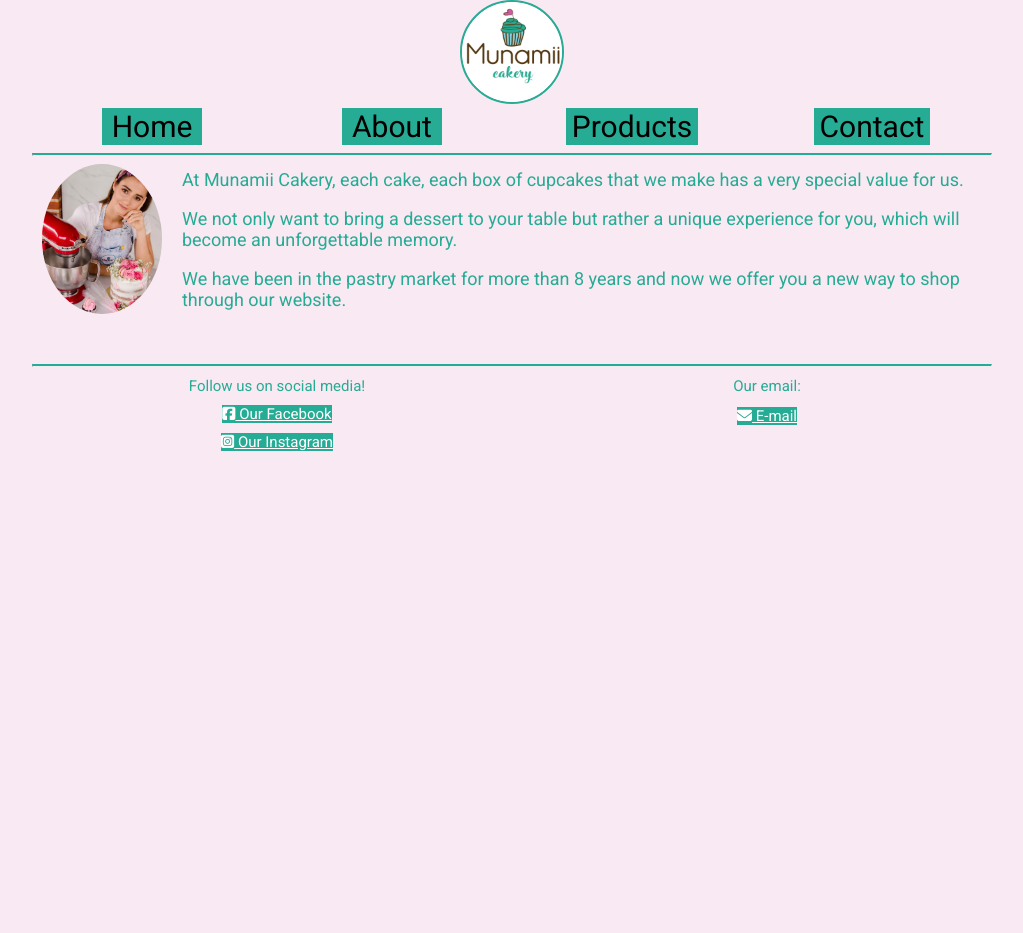
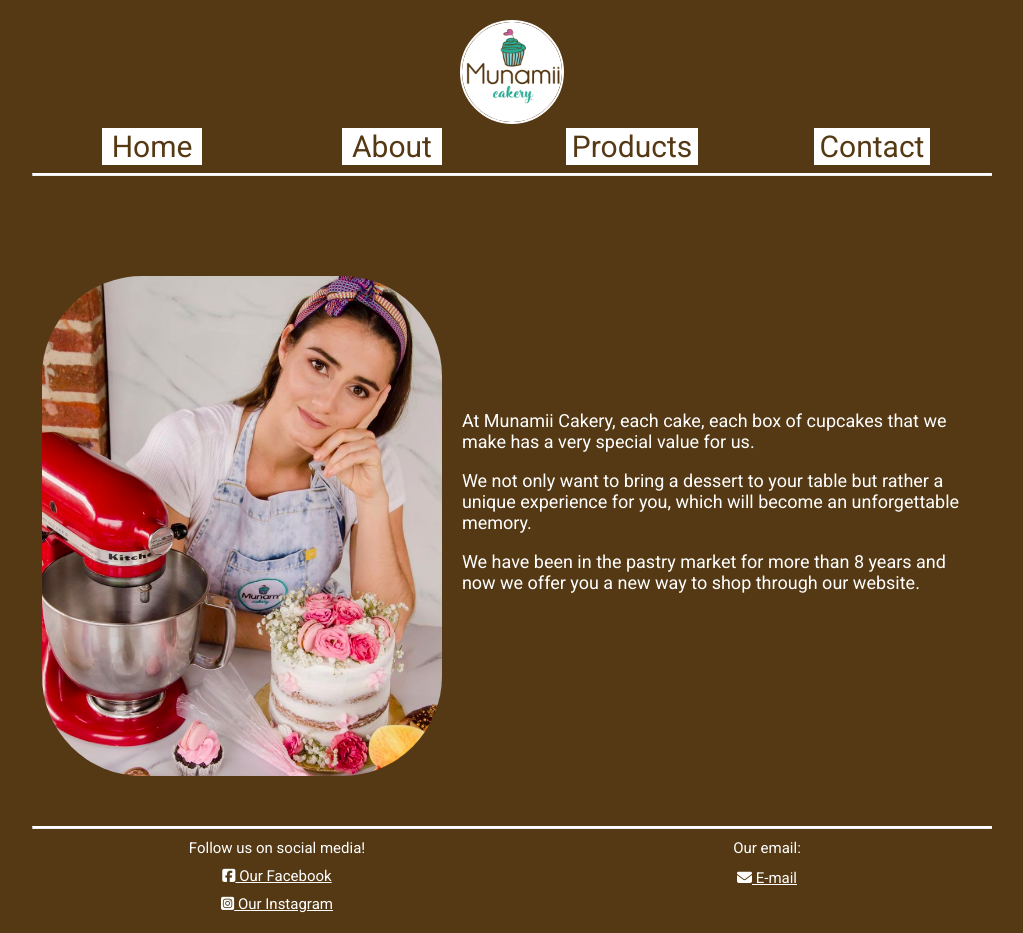
Before and after one commit to sailathatammana/cakery, a plain HTML site: page public/about.html in a window 1280 px wide. Shown: the whole page, without its empty margins (128-1151 px from the left). Before the commit the page ends 800 px from the top, so only its background shows below. Drawn offline with Linux system fonts and the light colour scheme.

Commit message:
Modified background

```diff
--- a/public/css/content.css
+++ b/public/css/content.css
@@ -5,6 +5,8 @@
   font-family: "Roboto", sans-serif;
   margin-bottom: 20px;
   text-align: center;
+  margin-top: 50px;
+  margin-bottom: 50px;
 }
 
 .content .welcome {
@@ -37,8 +39,10 @@
 
 .content .profile-photo {
   margin-right: 20px;
-  border-radius: 100%;
-  height: 150px;
+  border-radius: 100px;
+  height: 500px;
+  margin-top: 50px;
+  //border: solid 2px var(--color-green);
 }
 
 .products {
--- a/public/css/footer.css
+++ b/public/css/footer.css
@@ -28,7 +28,7 @@
 
 .footer-info a {
   text-align: center;
-  background-color: var(--color-green);
+  background-color:var(--color-brown);
   color: white;
   font-size: 18;
 }
--- a/public/css/header.css
+++ b/public/css/header.css
@@ -1,5 +1,6 @@
 .navigation {
   text-align: center;
+  margin-top: 20px;
 }
 
 .navigation .logo {
@@ -24,6 +25,7 @@
   border: 0px;
   min-width: 70px;
   max-width: 300px;
+  color: var(--color-brown);
 }
 
 /*Tablets*/
--- a/public/css/shared.css
+++ b/public/css/shared.css
@@ -1,7 +1,7 @@
 @import url("https://fonts.googleapis.com/css2?family=Roboto&display=swap");
 
 body {
-  background-color: var(--color-pink-opaque);
+  background-color: var(--color-brown);
   max-width: 960px;
   margin: 0 auto;
   color: var(--color-green);
--- a/public/css/variables.css
+++ b/public/css/variables.css
@@ -1,5 +1,5 @@
 :root {
-  --color-green: #26ab95;
+  --color-green: white;
   --color-brown: #553914;
   --color-blue: #83d2dd;
   --color-pink: #cd5ba3;
```
